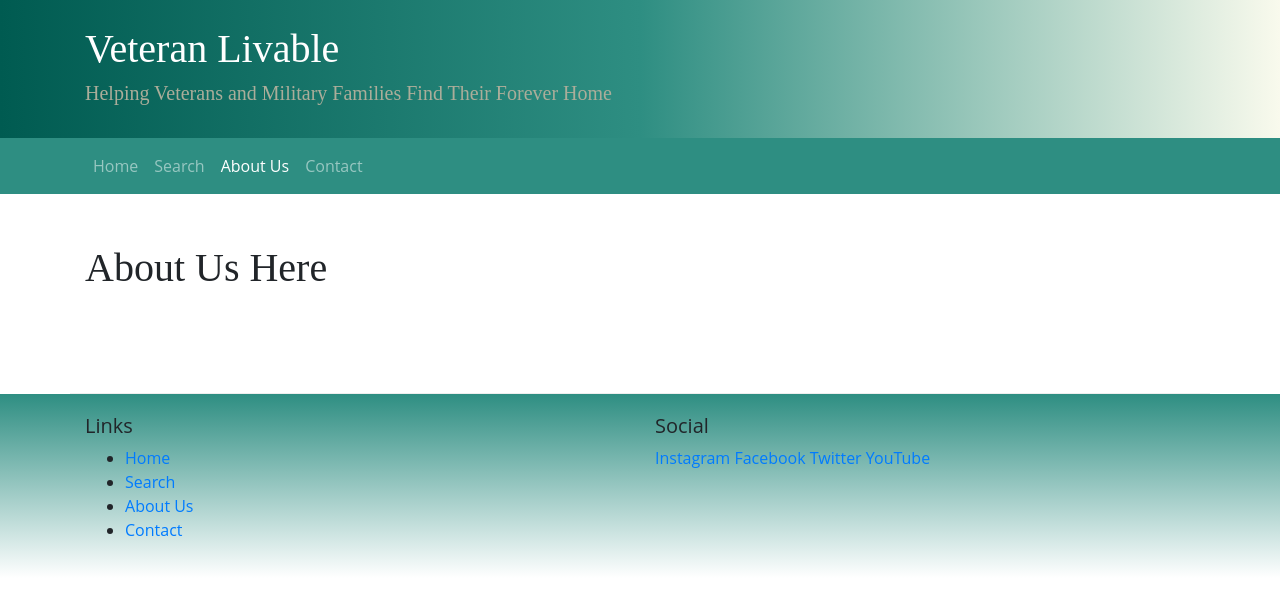
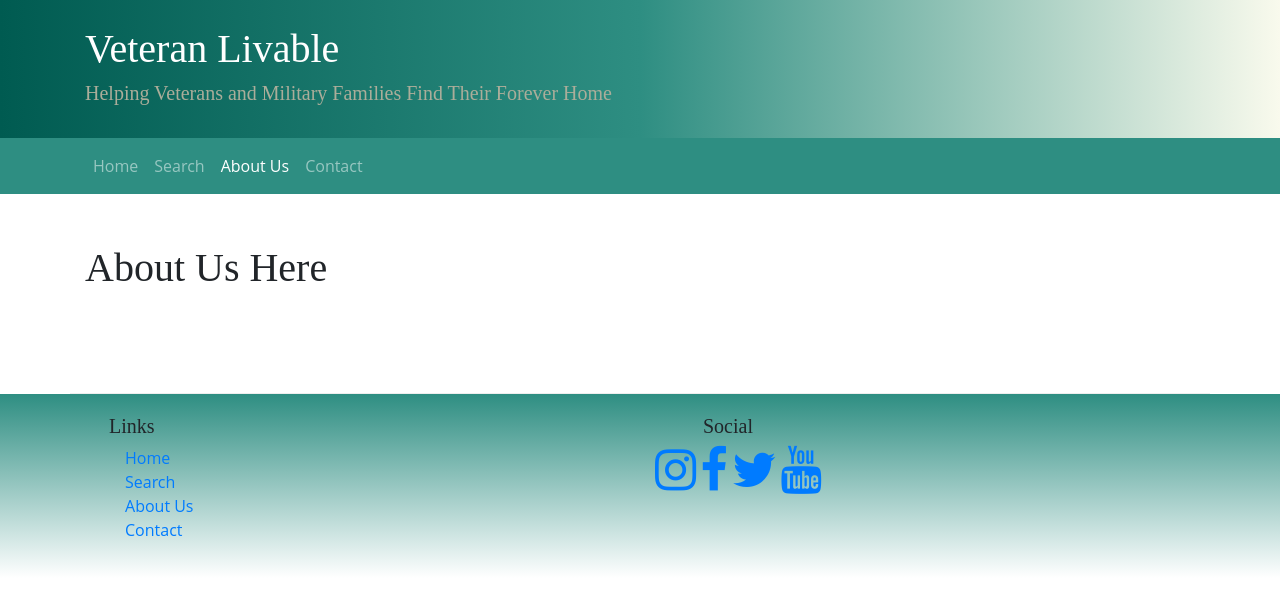
Before and after one commit to beckyrich/veteran-relocation, a website: page aboutus.html in a window 1280 px wide. Drawn offline with nearby package versions, Linux system fonts and the light colour scheme; a web font is replaced by a local one.

Commit message:
FA Icons in Footer Added

```diff
--- a/aboutus.html
+++ b/aboutus.html
@@ -7,6 +7,9 @@
 
     <!-- Bootstrap CSS -->
     <link rel="stylesheet" href="node_modules/bootstrap/dist/css/bootstrap.min.css" />
+
+    <!-- Additional CSS placed after Bootstrap CSS -->
+    <link rel="stylesheet" href="node_modules/font-awesome/css/font-awesome.min.css" />
     <link rel="stylesheet" href="https://fonts.googleapis.com/css2?family=Source+Serif+Pro:ital@1&display=swap" />
     <link rel="stylesheet" href="css/styles.css" />
     <title>Veteran Livable</title>
@@ -53,8 +56,8 @@
         <div class="container">
             <div class="row">
                 <div class="col-6">
-                    <h5>Links</h5>
-                    <ul>
+                    <h5 class="ml-4">Links</h5>
+                    <ul style="list-style: none;">
                         <li><a href="index.html">Home</a></li>
                         <li><a href="search.html">Search</a></li>
                         <li><a href="#">About Us</a></li>
@@ -62,11 +65,11 @@
                     </ul>
                 </div>
                 <div class="col">
-                	<h5>Social</h5>
-                    <a href="http://instagram.com/">Instagram</a>
-                    <a href="http://facebook.com/">Facebook</a>
-                    <a href="http://twitter.com/">Twitter</a>
-                    <a href="http://youtube.com/">YouTube</a>
+                	<h5 class="ml-5">Social</h5>
+                    <a href="http://instagram.com/"><i class="fa fa-3x fa-instagram"></i></a>
+                    <a href="http://facebook.com/"><i class="fa fa-3x fa-facebook"></i></a>
+                    <a href="http://twitter.com/"><i class="fa fa-3x fa-twitter"></i></a>
+                    <a href="http://youtube.com/"><i class="fa fa-3x fa-youtube"></i></a>
                 </div>
             </div>
         </div>
--- a/css/styles.css
+++ b/css/styles.css
@@ -4,7 +4,8 @@ body {
 
 h1,
 h2,
-h4 {
+h4,
+h5 {
   font-family: 'Source Serif Pro', serif;
 }
 
--- a/package.json
+++ b/package.json
@@ -23,6 +23,7 @@
   },
   "dependencies": {
     "bootstrap": "^4.5.2",
+    "font-awesome": "^4.7.0",
     "jquery": "^3.5.1",
     "popper.js": "^1.16.1"
   }
```
Also changed, not shown: contactus.html (+10 -7 lines), index.html (+10 -7 lines), results.html (+10 -7 lines), search.html (+10 -7 lines), 1 other file.
